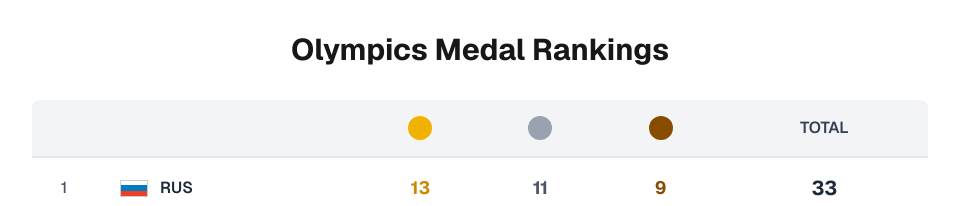
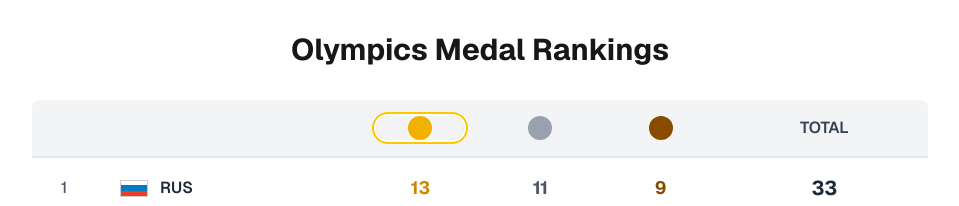
Before and after one commit to nikilok/listing, a Next.js app: page / in a window 1280 px wide. Shown: the top 206 px of the page, without its empty margins (160-1119 px from the left). Built offline with nearby package versions, Linux system fonts and the light colour scheme.

Commit message:
add sorting capability to the table

```diff
--- a/app/components/MedalsTable.tsx
+++ b/app/components/MedalsTable.tsx
@@ -1,11 +1,18 @@
+"use client";
+
 import Flag from "./Flag";
 import type { MedalsDataWithTotal } from "../types/medals";
+import Link from "next/link";
+import { useSearchParams } from "next/navigation";
 
 interface MedalsTableProps {
   data: MedalsDataWithTotal;
 }
 
 export default function MedalsTable({ data }: MedalsTableProps) {
+  const searchParams = useSearchParams();
+  const currentSort = searchParams.get("sort") || "gold";
+
   return (
     <div className="w-full max-w-4xl mx-auto overflow-x-auto">
       <table className="w-full min-w-full border-collapse bg-white shadow-lg rounded-lg overflow-hidden">
@@ -14,16 +21,56 @@ export default function MedalsTable({ data }: MedalsTableProps) {
             <th className="text-left py-3 px-2 sm:py-4 sm:px-3 font-semibold text-gray-700 w-8 sm:w-16 text-xs sm:text-base"></th>
             <th className="text-left py-3 px-3 sm:py-4 sm:px-6 font-semibold text-gray-700 text-xs sm:text-base"></th>
             <th className="text-center py-3 px-1 sm:py-4 sm:px-4 font-semibold text-yellow-600">
-              <div className="w-4 h-4 sm:w-6 sm:h-6 bg-yellow-500 rounded-full mx-auto"></div>
+              <Link
+                href="/?sort=gold"
+                className={`block hover:scale-110 transition-transform cursor-pointer ${
+                  currentSort === "gold"
+                    ? "ring-2 ring-yellow-400 ring-offset-2 rounded-full"
+                    : ""
+                }`}
+                title="Sort by Gold medals"
+              >
+                <div className="w-4 h-4 sm:w-6 sm:h-6 bg-yellow-500 rounded-full mx-auto"></div>
+              </Link>
             </th>
             <th className="text-center py-3 px-1 sm:py-4 sm:px-4 font-semibold text-gray-500">
-              <div className="w-4 h-4 sm:w-6 sm:h-6 bg-gray-400 rounded-full mx-auto"></div>
+              <Link
+                href="/?sort=silver"
+                className={`block hover:scale-110 transition-transform cursor-pointer ${
+                  currentSort === "silver"
+                    ? "ring-2 ring-gray-400 ring-offset-2 rounded-full"
+                    : ""
+                }`}
+                title="Sort by Silver medals"
+              >
+                <div className="w-4 h-4 sm:w-6 sm:h-6 bg-gray-400 rounded-full mx-auto"></div>
+              </Link>
             </th>
             <th className="text-center py-3 px-1 sm:py-4 sm:px-4 font-semibold text-yellow-800">
-              <div className="w-4 h-4 sm:w-6 sm:h-6 bg-yellow-800 rounded-full mx-auto"></div>
+              <Link
+                href="/?sort=bronze"
+                className={`block hover:scale-110 transition-transform cursor-pointer ${
+                  currentSort === "bronze"
+                    ? "ring-2 ring-yellow-800 ring-offset-2 rounded-full"
+                    : ""
+                }`}
+                title="Sort by Bronze medals"
+              >
+                <div className="w-4 h-4 sm:w-6 sm:h-6 bg-yellow-800 rounded-full mx-auto"></div>
+              </Link>
             </th>
             <th className="text-center py-3 px-2 sm:py-4 sm:px-6 font-semibold text-gray-700 text-xs sm:text-base">
-              TOTAL
+              <Link
+                href="/?sort=total"
+                className={`hover:text-blue-600 transition-colors cursor-pointer ${
+                  currentSort === "total"
+                    ? "text-blue-600 font-bold underline"
+                    : ""
+                }`}
+                title="Sort by Total medals"
+              >
+                TOTAL
+              </Link>
             </th>
           </tr>
         </thead>
```
